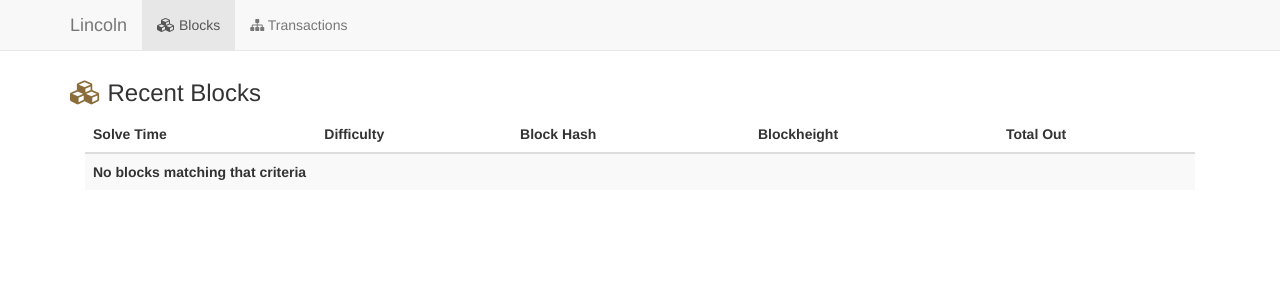
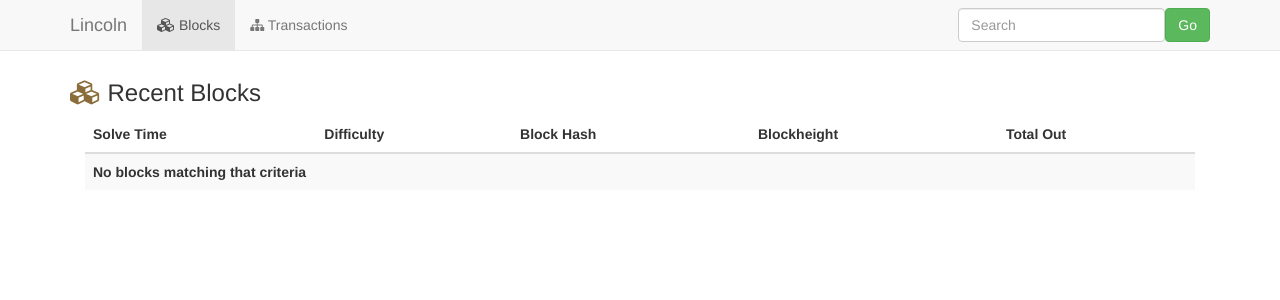
Before and after one commit to icook/lincoln, a Flask app: page / in a window 1280 px wide. Shown: the top 300 px of the page. Run offline with Flask 2, Linux system fonts and the light colour scheme; data that the repository does not hold is empty; parts of the project's set-up code (start-up, migrations or seed data) failed here and were passed over; some libraries are stand-ins or nearby versions.

Commit message:
Adds basic search functionality

```diff
--- a/lincoln/templates/base.html
+++ b/lincoln/templates/base.html
@@ -24,6 +24,16 @@
       <script src="https://oss.maxcdn.com/libs/html5shiv/3.7.0/html5shiv.js"></script>
       <script src="https://oss.maxcdn.com/libs/respond.js/1.4.2/respond.min.js"></script>
     <![endif]-->
+
+    <script>
+    $(document).ready(function() {
+      //  Action stats form based on input val
+        $('#search').submit(function(){
+          var query = $('#query').val();
+          $(this).attr('action', "/search/" + query);
+        });
+    });
+    </script>
   </head>
 
   <body>
@@ -40,10 +50,14 @@
           <a class="navbar-brand" href="/">Lincoln</a>
         </div>
         <div class="collapse navbar-collapse">
-          <ul class="nav navbar-nav">
+          <ul class="nav navbar-nav navbar-left">
             <li{% if page == "blocks" %} class="active"{% endif %}><a href="/"><i class="fa fa-cubes"></i> Blocks</a></li>
             <li{% if page == "transactions" %} class="active"{% endif %}><a href="/transactions"><i class="fa fa-sitemap"></i> Transactions</a></li>
           </ul>
+          <form class="navbar-form navbar-right" id="search">
+            <input type="text" class="form-control col-lg-8" placeholder="Search" id="query">
+            <button type="submit" class="btn btn-success">Go</button>
+          </form>
         </div><!--/.nav-collapse -->
       </div>
     </div>
--- a/lincoln/views.py
+++ b/lincoln/views.py
@@ -52,3 +52,14 @@ def favicon():
     return send_from_directory(
         os.path.join(root, 'static'),
         'favicon.ico', mimetype='image/vnd.microsoft.icon')
+
+@main.route('/search/<query>')
+def search(query):
+    blob = core.lx(query)
+
+    # Query for items
+    blocks = m.Block.query.filter(m.Block.hash.like(blob)).limit(10)
+    transactions = m.Transaction.query.filter(m.Transaction.txid.like(blob)).limit(10)
+    return render_template('search_results.html',
+                           blocks=blocks,
+                           transactions=transactions)
```
Also changed, not shown: lincoln/templates/search_results.html (added, +10 -0 lines).
